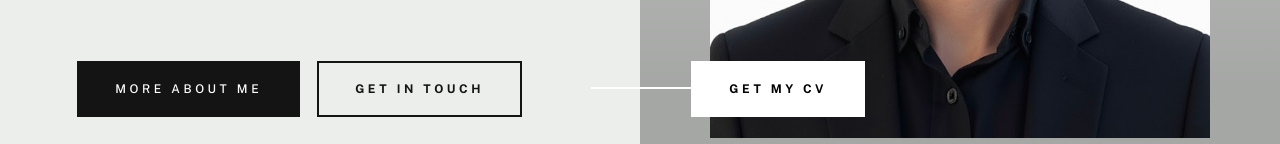
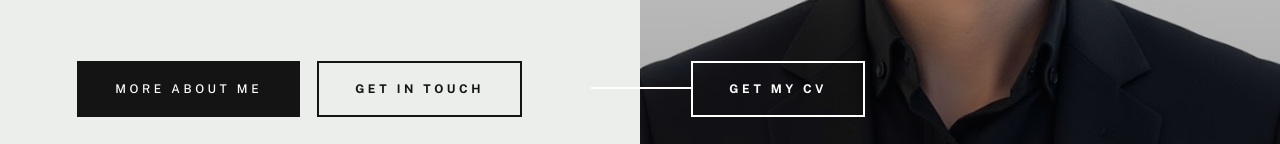
Before and after one commit to Blend06/portofolio, a plain HTML site: page index.html in a window 1280 px wide. Shown: the part 651-795 px from the top of the page. Drawn offline with nearby package versions, Linux system fonts and the light colour scheme; a web font is replaced by a local one.

Commit message:
ndryshim cv

```diff
--- a/index.html
+++ b/index.html
@@ -33,40 +33,6 @@
             font-weight: 500 !important;
             text-decoration: none !important;
             letter-spacing: 0.5px !important;
-        }
-
-        /* Profile image sizing */
-        .s-intro__content-media {
-            display: flex !important;
-            justify-content: center !important;
-            align-items: center !important;
-            padding-top: 8rem !important;
-        }
-
-        .s-intro__content-media img {
-            width: 100% !important;
-            height: auto !important;
-            max-width: 500px !important;
-            display: block !important;
-        }
-
-        @media screen and (max-width: 900px) {
-            .s-intro__content-media {
-                padding-top: 4rem !important;
-            }
-        }
-
-        /* Get My CV button - solid white */
-        .s-intro__btn-download .btn {
-            background-color: #ffffff !important;
-            color: #000000 !important;
-            border: 2px solid #ffffff !important;
-        }
-
-        .s-intro__btn-download .btn:hover {
-            background-color: hsla(12, 75%, 45%, 1) !important;
-            color: #ffffff !important;
-            border: 2px solid hsla(12, 75%, 45%, 1) !important;
         }
 
         /* Project cards spacing */
```
Also changed, not shown: 1 other file.
